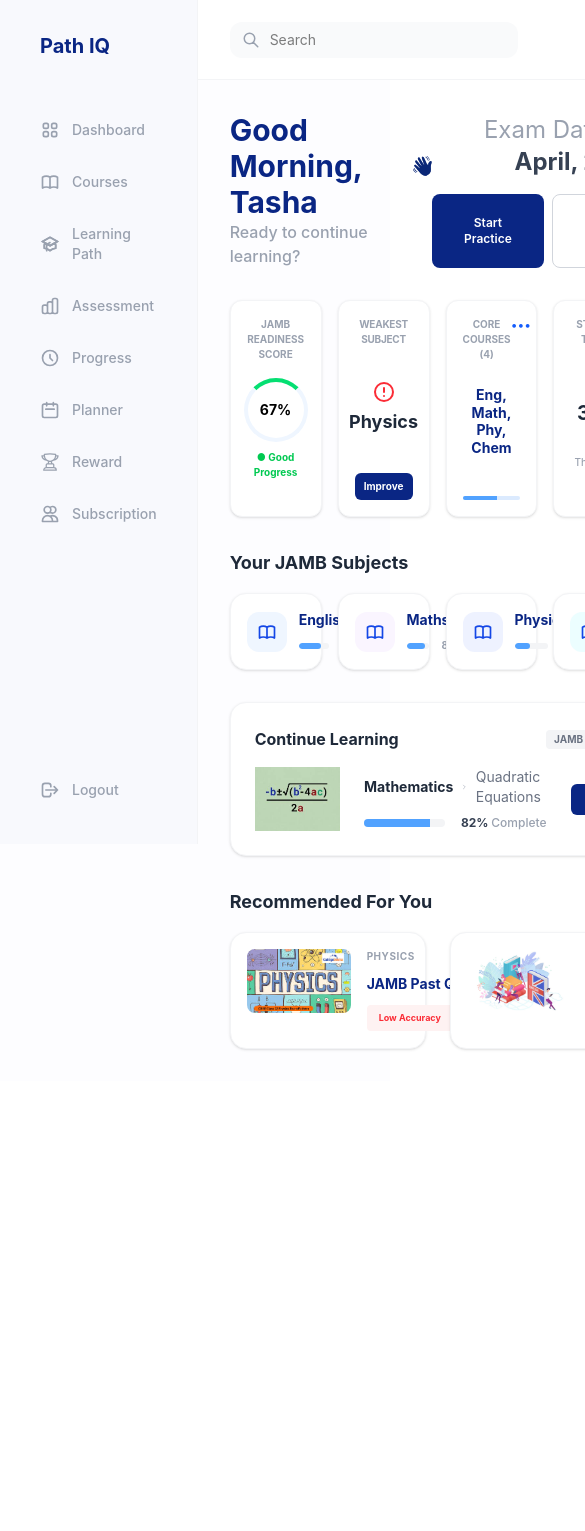
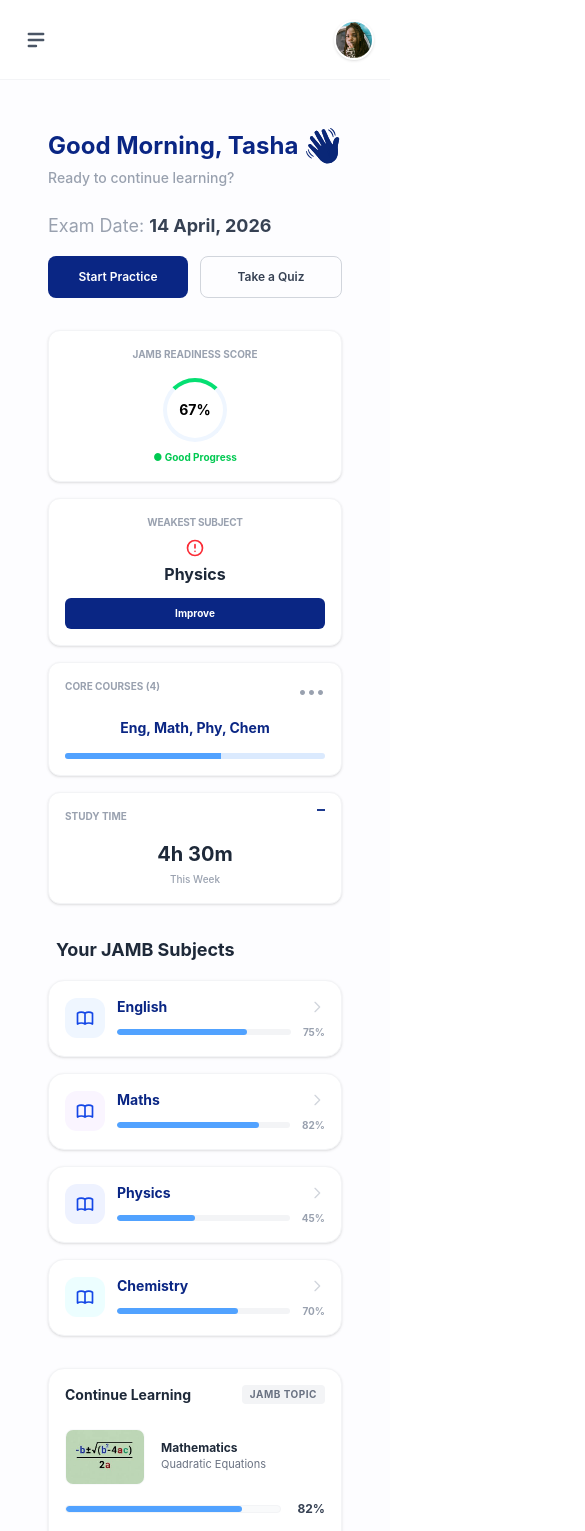
Before and after one commit to EmmanuelOzoemena/PathIQ, a React (Vite) app: page / in a window 390 px wide. Shown: the top 1531 px of the page, 585 px wide, since content can reach past the window. Before the commit the page ends 1081 px from the top, so only its background shows below. Built offline with nearby package versions, Linux system fonts and the light colour scheme.

Commit message:
feat: implement fully responsive dashboard layout and components

```diff
--- a/src/components/dashboard/Header.jsx
+++ b/src/components/dashboard/Header.jsx
@@ -1,12 +1,26 @@
 import React from "react";
-import { HiOutlineSearch, HiOutlineBell, HiOutlineCog } from "react-icons/hi";
+import {
+  HiOutlineSearch,
+  HiOutlineBell,
+  HiOutlineCog,
+  HiMenuAlt2,
+} from "react-icons/hi";
 import profilePic from "../../assets/avatar.jpg";
 
-const Header = () => {
+const Header = ({ toggleSidebar }) => {
   return (
-    <header className="h-20 bg-white border-b border-gray-100 flex items-center justify-between px-8 sticky top-0 z-10">
-      {/* Search Bar */}
-      <div className="relative w-72">
+    <header className="h-20 bg-white border-b border-gray-100 flex items-center justify-between px-4 lg:px-8 sticky top-0 z-20">
+      <div className="flex items-center gap-4">
+        {/* Mobile Menu Toggle */}
+        <button
+          onClick={toggleSidebar}
+          className="lg:hidden p-2 text-gray-600 hover:bg-gray-100 rounded-lg transition-colors"
+        >
+          <HiMenuAlt2 className="text-2xl" />
+        </button>
+
+        {/* Search Bar - Hidden on very small screens, or resized */}
+        <div className="relative hidden sm:block w-48 lg:w-72">
           <HiOutlineSearch className="absolute left-3 top-1/2 -translate-y-1/2 text-gray-400 text-lg" />
           <input
             type="text"
@@ -14,18 +28,18 @@
             className="w-full pl-10 pr-4 py-2 bg-gray-50 border-none rounded-xl text-sm focus:ring-2 focus:ring-blue-100 outline-none transition-all"
           />
         </div>
+      </div>
 
       {/* Actions & Profile */}
-      <div className="flex items-center gap-6">
-        <div className="flex items-center gap-4 text-gray-400 border-r border-gray-100 pr-6">
-          <button className="hover:text-[#0A2684]  cursor-pointer transition-colors">
+      <div className="flex items-center gap-3 lg:gap-6">
+        <div className="hidden md:flex items-center gap-4 text-gray-400 border-r border-gray-100 pr-6">
+          <button className="hover:text-[#0A2684] cursor-pointer transition-colors">
             <HiOutlineCog className="text-2xl" />
           </button>
           <div className="relative cursor-pointer hover:text-[#0A2684] transition-colors">
             <HiOutlineBell className="text-2xl" />
             <span className="absolute -top-1 -right-1 bg-red-500 text-white text-[10px] w-4 h-4 rounded-full flex items-center justify-center border-2 border-white"></span>
           </div>
-          {/* Flame Icon / Streak */}
           <div className="flex items-center gap-1 text-orange-500 font-bold text-sm">
             <span className="text-black">5</span>
             <span>🔥</span>
@@ -33,13 +47,13 @@
         </div>
 
         <div className="flex items-center gap-3">
-          <div className="text-right">
+          <div className="text-right hidden xs:block">
             <p className="text-sm font-bold text-[#0A2684]">Tasha Noah</p>
             <p className="text-[10px] text-gray-400 font-medium cursor-pointer hover:underline">
               View profile
             </p>
           </div>
-          <div className="w-10 h-10 rounded-full bg-gray-200 border-2 border-white shadow-sm overflow-hidden">
+          <div className="w-10 h-10 rounded-full bg-gray-200 border-2 border-white shadow-sm overflow-hidden flex-shrink-0">
             <img
               src={profilePic}
               alt="Profile"
--- a/src/components/dashboard/Sidebar.jsx
+++ b/src/components/dashboard/Sidebar.jsx
@@ -7,13 +7,13 @@
   HiOutlineChartBar,
   HiOutlineClock,
   HiOutlineCalendar,
-//   HiOutlineTrophy,
   HiOutlineUsers,
   HiOutlineLogout,
+  HiX,
 } from "react-icons/hi";
-import { HiOutlineTrophy } from 'react-icons/hi2';
+import { HiOutlineTrophy } from "react-icons/hi2";
 
-const Sidebar = () => {
+const Sidebar = ({ isOpen, closeSidebar }) => {
   const menuItems = [
     { name: "Dashboard", icon: <HiOutlineViewGrid />, path: "/dashboard" },
     { name: "Courses", icon: <HiOutlineBookOpen />, path: "/unavailable" },
@@ -30,15 +30,36 @@
   ];
 
   return (
-    <aside className="w-64 h-screen sticky top-0 bg-[#F8F9FD] border-r border-gray-100 flex flex-col justify-between py-8 px-6">
+    <>
+      {/* Mobile Overlay (Darkens background when sidebar is open) */}
+      {isOpen && (
+        <div
+          className="fixed inset-0 bg-black/50 z-30 lg:hidden transition-opacity"
+          onClick={closeSidebar}
+        />
+      )}
+
+      <aside
+        className={`
+        fixed inset-y-0 left-0 z-40 w-64 bg-[#F8F9FD] border-r border-gray-100 flex flex-col justify-between py-8 px-6 transition-transform duration-300 ease-in-out transform
+        lg:translate-x-0 lg:static lg:inset-auto
+        ${isOpen ? "translate-x-0" : "-translate-x-full"}
+      `}
+      >
         <div>
-        <h1 className="text-xl font-bold text-[#0A2684] mb-12 px-4">Path IQ</h1>
+          <div className="flex items-center justify-between mb-12 px-4">
+            <h1 className="text-xl font-bold text-[#0A2684]">Path IQ</h1>
+            <button onClick={closeSidebar} className="lg:hidden text-gray-500">
+              <HiX className="text-2xl" />
+            </button>
+          </div>
 
           <nav className="space-y-2">
             {menuItems.map((item) => (
               <NavLink
                 key={item.name}
                 to={item.path}
+                onClick={closeSidebar} // Close sidebar when a link is clicked
                 className={({ isActive }) => `
                   flex items-center gap-3 px-4 py-3 rounded-lg text-sm font-medium transition-all
                   ${
@@ -55,11 +76,12 @@
           </nav>
         </div>
 
-      <button className="flex items-center gap-3 px-4 py-3 text-gray-400 hover:text-red-500 transition-colors font-medium text-sm">
+        <button className="flex items-center gap-3 px-4 py-3 text-gray-400 hover:text-red-500 transition-colors font-medium text-sm cursor-pointer">
           <HiOutlineLogout className="text-xl" />
           Logout
         </button>
       </aside>
+    </>
   );
 };
 
--- a/src/features/student/components/RecommendationCard.jsx
+++ b/src/features/student/components/RecommendationCard.jsx
@@ -1,4 +1,4 @@
-import React from 'react';
+import React from "react";
 
 const RecommendationCard = ({
   image,
@@ -7,19 +7,17 @@
   badgeText,
   badgeVariant,
   buttonText,
-  onClick
+  onClick,
 }) => {
-  // Define badge styles based on variant
   const badgeStyles = {
     danger: "bg-red-50 text-red-500",
     info: "bg-indigo-50 text-indigo-500",
   };
 
   return (
-    <div className="bg-white p-4 border border-gray-100 rounded-2xl shadow-sm flex gap-4">
-      {/* Image Section */}
+    <div className="bg-white p-4 border border-gray-100 rounded-2xl shadow-sm flex flex-col sm:flex-row gap-4 h-full">
       <img
-        className="w-26 h-16 object-cover rounded-lg flex-shrink-0"
+        className="w-full h-32 sm:w-26 sm:h-16 object-cover rounded-lg flex-shrink-0"
         src={image}
         alt={`${title}-thumbnail`}
       />
@@ -30,23 +28,24 @@
             <p className="text-[10px] text-gray-400 font-bold uppercase tracking-wider">
               {subject}
             </p>
-            <button className="text-gray-400 hover:text-gray-600 transition-colors cursor-pointer">
+            <button className="text-gray-400 hover:text-gray-600 transition-colors cursor-pointer p-1">
               •••
             </button>
           </div>
-          <h4 className="text-sm font-bold text-[#0A2684] mt-0.5 leading-tight">
+          <h4 className="text-sm font-bold text-[#0A2684] mt-1 leading-tight">
             {title}
           </h4>
         </div>
 
-        {/* Action Row */}
-        <div className="flex items-center gap-2 mt-3">
-          <span className={`text-[9px] px-3 py-1.5 rounded font-bold whitespace-nowrap ${badgeStyles[badgeVariant]}`}>
+        <div className="flex flex-wrap items-center gap-2 mt-4 sm:mt-3">
+          <span
+            className={`text-[9px] px-3 py-1.5 rounded font-bold whitespace-nowrap ${badgeStyles[badgeVariant]}`}
+          >
             {badgeText}
           </span>
           <button
             onClick={onClick}
-            className="text-[10px] bg-[#0A2684] text-white px-4 py-1.5 rounded-md font-bold cursor-pointer hover:bg-blue-900 transition-all active:scale-95 whitespace-nowrap"
+            className="flex-1 sm:flex-none text-[10px] bg-[#0A2684] text-white px-4 py-1.5 rounded-md font-bold cursor-pointer hover:bg-blue-900 transition-all active:scale-95 whitespace-nowrap"
           >
             {buttonText}
           </button>
--- a/src/features/student/components/StatCards.jsx
+++ b/src/features/student/components/StatCards.jsx
@@ -1,20 +1,23 @@
 import React from "react";
 import { HiOutlineExclamationCircle } from "react-icons/hi";
-// import { Button } from '../../../components/ui/Button';
 
 const WeakestSubjectCard = ({ subject }) => {
   return (
-    <div className="p-4 border border-gray-100 rounded-xl bg-white shadow-sm flex flex-col items-center text-center justify-between">
+    /* Added h-full to ensure cards in the same row stay equal height */
+    <div className="p-4 border border-gray-100 rounded-xl bg-white shadow-sm flex flex-col items-center text-center justify-between h-full min-h-[140px]">
       <p className="text-[10px] text-gray-400 font-bold uppercase tracking-tight mb-2">
         Weakest Subject
       </p>
 
       <div className="flex flex-col items-center gap-1 mb-3">
-        <HiOutlineExclamationCircle className="text-red-500 text-2xl" />
-        <h4 className="text-lg font-bold text-gray-800">{subject}</h4>
+        <HiOutlineExclamationCircle className="text-red-500 text-xl md:text-2xl" />
+        {/* Added truncate to prevent long subject names from breaking the card UI */}
+        <h4 className="text-base md:text-lg font-bold text-gray-800 truncate w-full px-2">
+          {subject}
+        </h4>
       </div>
 
-      <button className="w-full py-1.5 bg-[#0A2684] text-white text-[10px] font-bold rounded-md hover:bg-blue-900 transition-colors  cursor-pointer">
+      <button className="w-full py-2 bg-[#0A2684] text-white text-[10px] font-bold rounded-md hover:bg-blue-900 transition-colors cursor-pointer active:scale-95">
         Improve
       </button>
     </div>
--- a/src/features/student/components/SubjectCard.jsx
+++ b/src/features/student/components/SubjectCard.jsx
@@ -3,21 +3,22 @@
 
 const SubjectCard = ({ title, progress, iconBg }) => {
   return (
-    <div className="bg-white p-4 border border-gray-100 rounded-2xl shadow-sm hover:shadow-md transition-shadow cursor-pointer flex items-center justify-between group">
-      <div className="flex items-center gap-3 flex-1">
-        {/* Subject Icon */}
+    <div className="bg-white p-4 border border-gray-100 rounded-2xl shadow-sm hover:shadow-md transition-shadow cursor-pointer flex items-center justify-between group h-full">
+      <div className="flex items-center gap-3 flex-1 min-w-0">
         <div
-          className={`w-10 h-10 rounded-xl ${iconBg} flex items-center justify-center text-blue-700`}
+          className={`w-10 h-10 rounded-xl ${iconBg} flex-shrink-0 flex items-center justify-center text-blue-700`}
         >
           <HiOutlineBookOpen className="text-xl" />
         </div>
-
-        <div className="flex-1">
-          <div className="flex justify-between items-center mb-2">
-            <h4 className="text-sm font-bold text-[#0A2684]">{title}</h4>
-            <HiOutlineChevronRight className="text-gray-300 group-hover:text-blue-600 transition-colors" />
+        <div className="flex-1 min-w-0">
+          {" "}
+          {/* Added min-w-0 */}
+          <div className="flex justify-between items-center mb-2 gap-2">
+            <h4 className="text-sm font-bold text-[#0A2684] truncate">
+              {title}
+            </h4>
+            <HiOutlineChevronRight className="text-gray-300 group-hover:text-blue-600 transition-colors flex-shrink-0" />
           </div>
-
           {/* Progress Bar Container */}
           <div className="flex items-center gap-3">
             <div className="flex-grow h-1.5 bg-gray-100 rounded-full overflow-hidden">
@@ -26,7 +27,7 @@
                 style={{ width: `${progress}%` }}
               ></div>
             </div>
-            <span className="text-[10px] font-bold text-gray-400 w-6">
+            <span className="text-[10px] font-bold text-gray-400 whitespace-nowrap">
               {progress}%
             </span>
           </div>
@@ -35,5 +36,4 @@
     </div>
   );
 };
-
 export default SubjectCard;
--- a/src/features/student/pages/StudentDashboard.jsx
+++ b/src/features/student/pages/StudentDashboard.jsx
@@ -18,13 +18,14 @@
   return (
     <DashboardLayout>
       <div className="p-8">
-        <div className="flex gap-8">
+        <div className="grid grid-cols-1 lg:flex lg:gap-8 p-4 md:p-6 lg:p-8">
           {/* MAIN CONTENT AREA */}
-          <div className="flex-[2] space-y-8">
+          <div className="w-full lg:flex-[2] space-y-8 order-1">
             {/* Welcome Section */}
-            <div className="flex justify-between items-end">
+            <div className="flex flex-col lg:flex-row justify-between lg:items-end gap-6 lg:gap-0">
+              {/* Greeting Section */}
               <div>
-                <h2 className="text-3xl font-bold text-[#0A2684] flex items-center gap-2">
+                <h2 className="text-2xl md:text-3xl font-bold text-[#0A2684] flex items-center gap-2">
                   Good Morning, Tasha{" "}
                   <svg
                     width="34"
@@ -87,24 +88,29 @@
                     />
                   </svg>
                 </h2>
-                <p className="text-gray-400 font-medium">
+                <p className="text-gray-400 font-medium text-sm md:text-base mt-1">
                   Ready to continue learning?
                 </p>
               </div>
-              <div className="block">
-                <div className="text-right mb-4">
-                  <p className="text-gray-400 text-2xl">
+
+              {/* Exam Date & Actions Section */}
+              <div className="flex flex-col items-start lg:items-end w-full lg:w-auto">
+                <div className="text-left lg:text-right mb-4">
+                  <p className="text-gray-400 text-lg md:text-2xl">
                     Exam Date:{" "}
-                    <span className="font-bold text-gray-700">
+                    <span className="font-bold text-gray-700 whitespace-nowrap">
                       14 April, 2026
                     </span>
                   </p>
                 </div>
-                <div className="flex gap-2">
-                  <Button className="py-2 px-8 text-xs bg-[#0A2684]">
+                <div className="flex flex-wrap gap-3 w-full sm:w-auto">
+                  <Button className="flex-1 sm:flex-none py-2 px-6 md:px-8 text-xs bg-[#0A2684]">
                     Start Practice
                   </Button>
-                  <Button variant="outline" className="py-2 px-8 text-xs">
+                  <Button
+                    variant="outline"
+                    className="flex-1 sm:flex-none py-2 px-6 md:px-8 text-xs"
+                  >
                     Take a Quiz
                   </Button>
                 </div>
@@ -112,9 +118,9 @@
             </div>
 
             {/* Top Stats Cards */}
-            <div className="grid grid-cols-4 gap-4">
-              {/* JAMB Readiness Card */}
-              <div className="p-4 border border-gray-100 rounded-xl bg-white shadow-sm flex flex-col items-center text-center">
+            <div className="grid grid-cols-1 sm:grid-cols-2 lg:grid-cols-4 gap-4 mt-8">
+              {/* JAMB Readiness */}
+              <div className="p-4 border border-gray-100 rounded-xl bg-white shadow-sm flex flex-col items-center text-center h-full">
                 <p className="text-[10px] text-gray-400 font-bold mb-4 uppercase">
                   JAMB Readiness Score
                 </p>
@@ -126,36 +132,34 @@
                 </p>
               </div>
 
-              {/* Weakness Subject card */}
+              {/*  Weakest Subject */}
               <WeakestSubjectCard subject="Physics" />
 
-              {/* Core Courses card */}
-              <div className="p-4 border border-gray-100 rounded-xl bg-white shadow-sm flex flex-col items-center text-center">
+              {/* Core Courses */}
+              <div className="p-4 border border-gray-100 rounded-xl bg-white shadow-sm flex flex-col items-center text-center h-full">
                 <div className="flex justify-between w-full items-start mb-2">
-                  <p className="text-[10px] text-gray-400 font-bold uppercase">
+                  <p className="text-[10px] text-gray-400 font-bold uppercase text-left">
                     Core Courses (4)
                   </p>
-                  <button className="text-blue-600 text-xs">•••</button>
+                  <button className="text-gray-400">•••</button>
                 </div>
-                <p className="text-sm font-bold text-[#0A2684] leading-tight mt-4 mb-6">
+                <p className="text-sm font-bold text-[#0A2684] leading-tight mt-2">
                   Eng, Math, Phy, Chem
                 </p>
-                <div className="w-full bg-blue-100 h-1 rounded-full mt-4 overflow-hidden">
+                <div className="w-full bg-blue-100 h-1.5 rounded-full mt-4 overflow-hidden">
                   <div className="bg-blue-400 h-full w-[60%]"></div>
                 </div>
               </div>
 
-              {/*  Study Time card */}
-              <div className="p-4 border border-gray-100 rounded-xl bg-white shadow-sm flex flex-col items-center text-center">
+              {/* Study Time */}
+              <div className="p-4 border border-gray-100 rounded-xl bg-white shadow-sm flex flex-col items-center text-center h-full">
                 <div className="flex justify-between w-full items-start mb-2">
-                  <p className="text-[10px] text-gray-400 font-bold uppercase">
+                  <p className="text-[10px] text-gray-400 font-bold uppercase text-left">
                     Study Time
                   </p>
-                  <div className="w-4 h-0.5 bg-blue-900"></div>
+                  <div className="w-2 h-0.5 bg-blue-900"></div>
                 </div>
-                <p className="text-xl font-bold text-gray-800 mt-4 mb-6">
-                  4h 30m
-                </p>
+                <p className="text-xl font-bold text-gray-800 mt-2">4h 30m</p>
                 <p className="text-[10px] text-gray-400 mt-1 font-medium">
                   This Week
                 </p>
@@ -164,11 +168,11 @@
 
             {/* Your JAMB Subjects Section */}
             <div className="mt-8">
-              <h3 className="font-bold text-gray-800 mb-4 text-lg">
+              <h3 className="font-bold text-gray-800 mb-4 text-lg px-2 lg:px-0">
                 Your JAMB Subjects
               </h3>
 
-              <div className="grid grid-cols-4 gap-4">
+              <div className="grid grid-cols-1 sm:grid-cols-2 lg:grid-cols-4 gap-4">
                 <SubjectCard
                   title="English"
                   progress={75}
@@ -193,23 +197,38 @@
             </div>
 
             {/* Continue Learning Section */}
-            <div className="bg-white border border-gray-100 rounded-2xl p-6 shadow-sm">
-              <div className="flex justify-between items-center mb-4">
-                <h3 className="font-bold text-gray-800">Continue Learning</h3>
-                <span className="text-[10px] bg-gray-100 text-gray-500 px-2 py-0.5 rounded font-bold">
+            <div className="bg-white border border-gray-100 rounded-2xl p-4 md:p-6 shadow-sm mt-8">
+              <div className="flex justify-between items-center mb-6">
+                <h3 className="font-bold text-gray-800 text-sm md:text-base">
+                  Continue Learning
+                </h3>
+                <span className="text-[10px] bg-gray-100 text-gray-500 px-2 py-0.5 rounded font-bold uppercase tracking-wider">
                   JAMB Topic
                 </span>
               </div>
 
-              <div className="flex items-center gap-6">
-                <img
-                  className="w-26 h-16 object-cover"
-                  src={maths}
-                  alt="quadratic-equation"
-                />
+              <div className="flex flex-col md:flex-row md:items-center gap-4 md:gap-6">
+                <div className="flex items-center gap-4">
+                  <div className="w-20 h-14 md:w-26 md:h-16 flex-shrink-0 rounded-lg overflow-hidden border border-gray-50">
+                    <img
+                      className="w-full h-full object-cover"
+                      src={maths}
+                      alt="quadratic-equation"
+                    />
+                  </div>
+
+                  <div className="md:hidden">
+                    <p className="text-xs font-bold text-gray-800">
+                      Mathematics
+                    </p>
+                    <p className="text-[11px] text-gray-500 truncate max-w-[150px]">
+                      Quadratic Equations
+                    </p>
+                  </div>
+                </div>
 
                 <div className="flex-grow">
-                  <div className="flex items-center gap-2 mb-2">
+                  <div className="hidden md:flex items-center gap-2 mb-2">
                     <span className="text-sm font-bold text-gray-800">
                       Mathematics
                     </span>
@@ -218,31 +237,32 @@
                       Quadratic Equations
                     </span>
                   </div>
+
                   <div className="flex items-center gap-4">
-                    <div className="flex-grow h-2 bg-gray-100 rounded-full overflow-hidden">
+                    <div className="flex-grow h-2 bg-gray-50 rounded-full overflow-hidden border border-gray-100">
                       <div
-                        className="bg-blue-400 h-full"
+                        className="bg-blue-400 h-full rounded-full transition-all duration-700"
                         style={{ width: "82%" }}
                       ></div>
                     </div>
-                    <span className="text-xs font-bold text-gray-700">
+                    <span className="text-xs font-bold text-gray-700 whitespace-nowrap">
                       82%{" "}
-                      <span className="text-gray-400 font-medium">
+                      <span className="hidden sm:inline text-gray-400 font-medium">
                         Complete
                       </span>
                     </span>
                   </div>
                 </div>
 
-                <button className="px-12 py-2 bg-[#0A2684] text-white text-[10px] font-bold rounded-md hover:bg-blue-900 transition-colors cursor-pointer">
+                <button className="w-full md:w-auto px-8 lg:px-12 py-2.5 md:py-2 bg-[#0A2684] text-white text-[10px] font-bold rounded-md hover:bg-blue-900 transition-all active:scale-95 cursor-pointer shadow-sm">
                   Resume
                 </button>
               </div>
             </div>
 
             {/* Recommended For You Section */}
-            <div className="mt-8">
-              <div className="flex justify-between items-center mb-4">
+            <div className="mt-8 mb-10">
+              <div className="flex justify-between items-center mb-4 px-2 sm:px-0">
                 <h3 className="font-bold text-gray-800 text-lg">
                   Recommended For You
                 </h3>
@@ -251,7 +271,7 @@
                 </button>
               </div>
 
-              <div className="grid grid-cols-2 gap-6">
+              <div className="grid grid-cols-1 md:grid-cols-2 gap-4 lg:gap-6">
                 <RecommendationCard
                   image={physics}
                   subject="Physics"
@@ -276,7 +296,7 @@
           </div>
 
           {/* RIGHT COLUMN: Info Panel */}
-          <div className="w-80 space-y-6">
+          <div className="w-full lg:w-80 space-y-6 order-2">
             {/* JAMB Countdown */}
             <div className="bg-white border border-gray-100 rounded-2xl p-6 shadow-sm">
               <div className="flex justify-between mb-4">
--- a/src/layouts/DashboardLayout.jsx
+++ b/src/layouts/DashboardLayout.jsx
@@ -1,17 +1,23 @@
-import React from "react";
+import { useState } from "react";
 import Sidebar from "../components/dashboard/Sidebar";
 import Header from "../components/dashboard/Header";
 
 const DashboardLayout = ({ children }) => {
+  const [isSidebarOpen, setIsSidebarOpen] = useState(false);
+
+  const toggleSidebar = () => setIsSidebarOpen(!isSidebarOpen);
+
   return (
     <div className="flex min-h-screen bg-[#FDFDFF]">
-      {/* Fixed Sidebar */}
-      <Sidebar />
+      <Sidebar
+        isOpen={isSidebarOpen}
+        closeSidebar={() => setIsSidebarOpen(false)}
+      />
 
-      {/* Main Container */}
-      <div className="flex-1 flex flex-col">
-        <Header />
-        <main className="flex-1">{children}</main>
+      <div className="flex-1 flex flex-col min-w-0">
+        <Header toggleSidebar={toggleSidebar} />
+
+        <main className="flex-1 overflow-x-hidden">{children}</main>
       </div>
     </div>
   );
```
Lines whose indentation alone changed are shown as unchanged.
